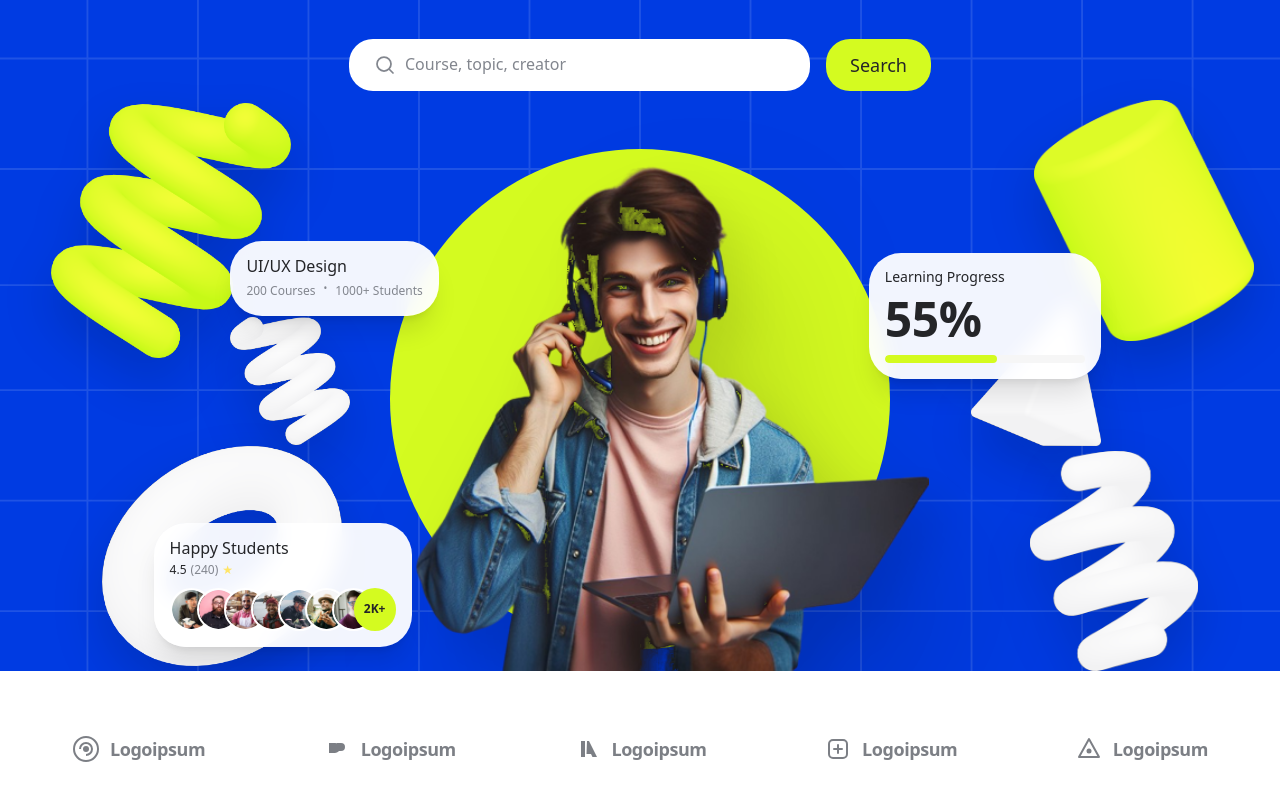
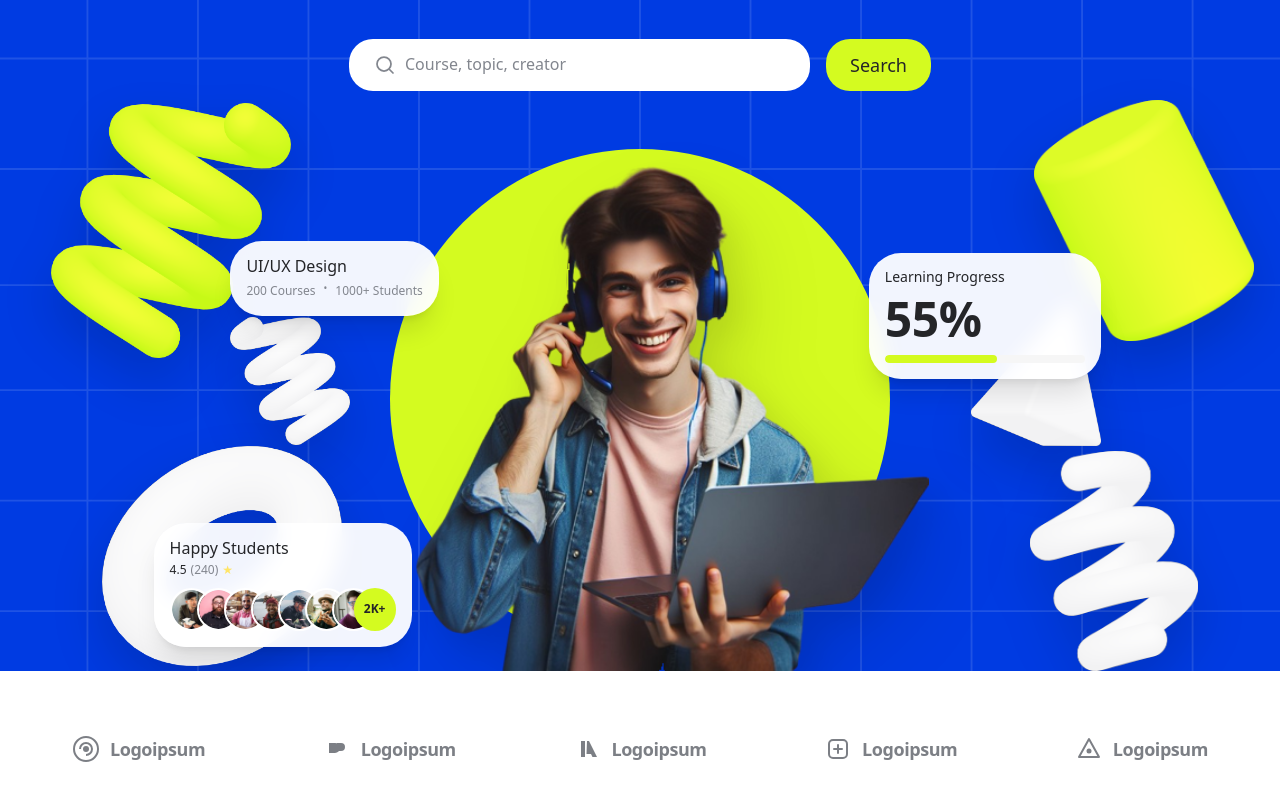
Before and after one commit to NazmusSakib3/bytespace-new, a Next.js app: page / in a window 1280 px wide. Shown: the part 394-1194 px from the top of the page. Built offline with nearby package versions, Linux system fonts and the light colour scheme.

Commit message:
Fix hero person green artifacts with edge-only background removal.

```diff
--- a/components/landing/Hero.tsx
+++ b/components/landing/Hero.tsx
@@ -155,19 +155,22 @@ export function Hero() {
             className="-right-4 bottom-0 h-[130px] w-[140px] sm:right-[2%] sm:h-[180px] sm:w-[190px] lg:right-[4%] lg:h-[220px] lg:w-[230px]"
           />
 
-          {/* Hero person — keep Figma aspect 516∶483; width-driven, never stretch */}
-          <div className="absolute bottom-0 left-1/2 z-10 w-[min(78%,340px)] -translate-x-1/2 sm:w-[480px] lg:w-[578px]">
+          {/* Hero person — edge flood-fill transparency; unoptimized PNG (no WebP alpha bugs) */}
+          <div
+            className="absolute bottom-0 left-1/2 z-10 w-[min(78%,340px)] -translate-x-1/2 sm:w-[480px] lg:w-[578px]"
+            style={{
+              filter:
+                "drop-shadow(25px 36px 36px rgba(0,0,0,0.1)) drop-shadow(10px 14px 16px rgba(0,0,0,0.08))",
+            }}
+          >
             <Image
               src="/figma/hero-person.png"
               alt="Young man with headphones and laptop smiling"
               width={516}
               height={483}
-              className="pointer-events-none h-auto w-full"
-              style={{
-                aspectRatio: "516 / 483",
-                filter:
-                  "drop-shadow(51px 73px 72px rgba(0,0,0,0.13)) drop-shadow(17px 24px 24px rgba(0,0,0,0.09))",
-              }}
+              unoptimized
+              className="pointer-events-none h-auto w-full select-none"
+              style={{ aspectRatio: "516 / 483" }}
               priority
             />
           </div>
```
Also changed, not shown: public/figma/hero-person.png.
